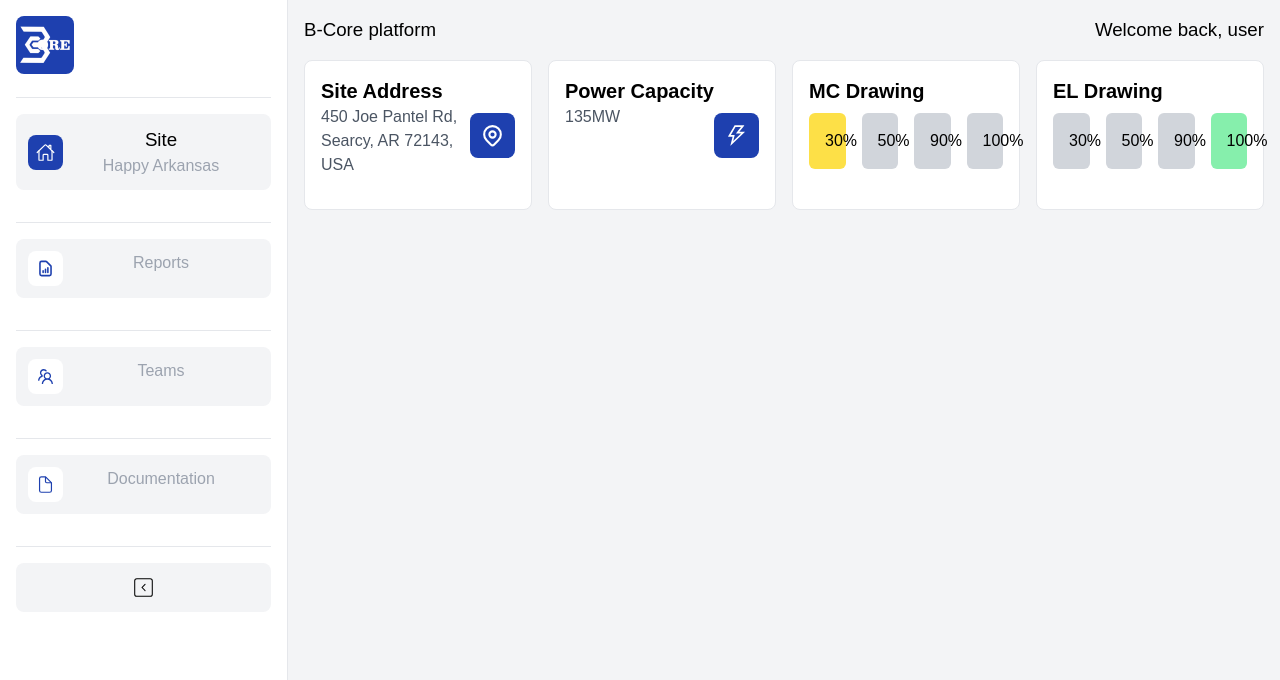
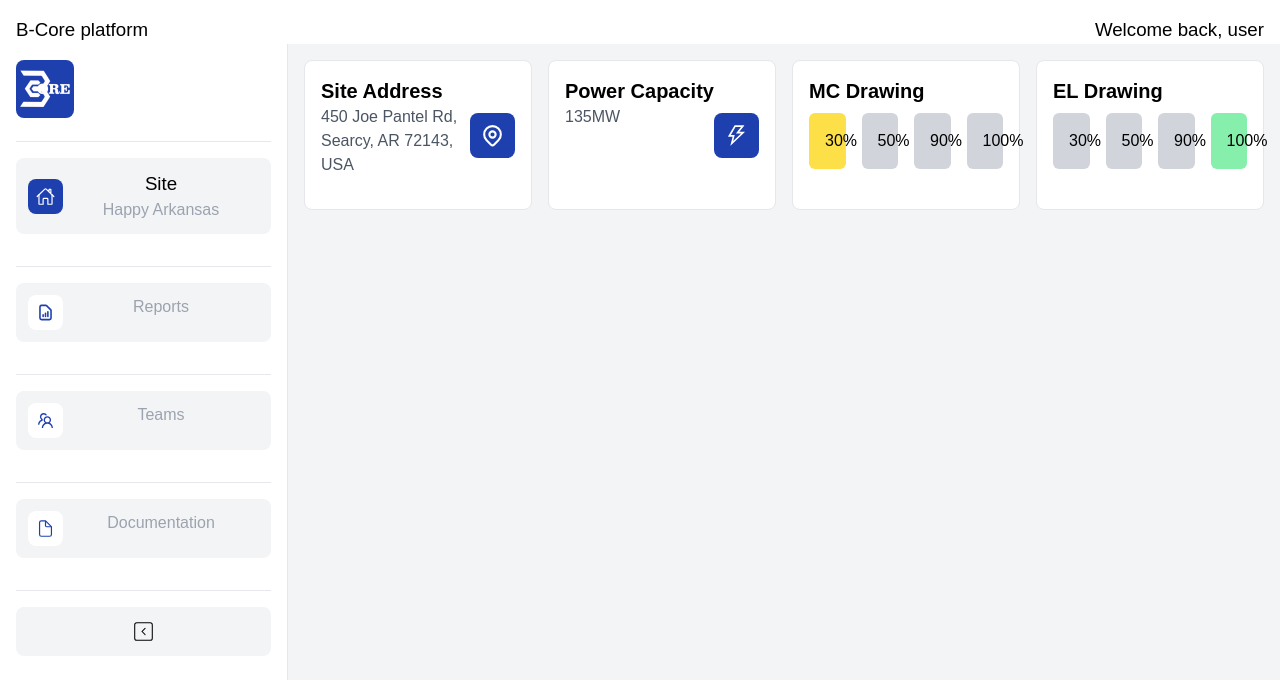
Before and after one commit to LMartin1998/BCorePlatform-Deploy, a Next.js app: page / in a window 1280 px wide. Shown: the top 680 px of the page. Built offline with nearby package versions, Linux system fonts and the light colour scheme.

Commit message:
Rename Home and app

```diff
--- a/src/app/Home/page.jsx
+++ b/src/app/Home/page.jsx
@@ -2,10 +2,9 @@ import Header from "../Components/Header";
 import TopCards from "../Components/TopCards";
 
 
-export default function MapSite() {
+export default function Home() {
     return (
         <main className="bg-gray-100 min-h-screen">
-            <Header></Header>
             <TopCards></TopCards>
             <div className="p-4 grid md:grid-cols-4 grid-cols-1 gap-4">
 
--- a/src/app/layout.jsx
+++ b/src/app/layout.jsx
@@ -2,6 +2,7 @@
 import './globals.css';
 import React, {useState} from 'react';
 import Sidebar from './Components/Sidebar';
+import Header from './Components/Header';
 
 // export const metadata = {
 //   title: 'Project Manager',
@@ -14,6 +15,7 @@ export default function RootLayout({ children }) {
   return (
     <html lang="en">
       <body>
+        <Header></Header>
         <Sidebar children={children} show={showSidebar} setter={setShowSidebar}/>
       </body>
     </html>
--- a/src/app/page.jsx
+++ b/src/app/page.jsx
@@ -1,10 +1,10 @@
 import { GridProvider } from './Contexts/GridContext'
-import MapSite from './Home/page'
+import Home from './Home/page'
 
-export default function Home() {
+export default function App() {
   return (
     <GridProvider>
-      <MapSite></MapSite>
+      <Home></Home>
     </GridProvider>
   )
 }
```
